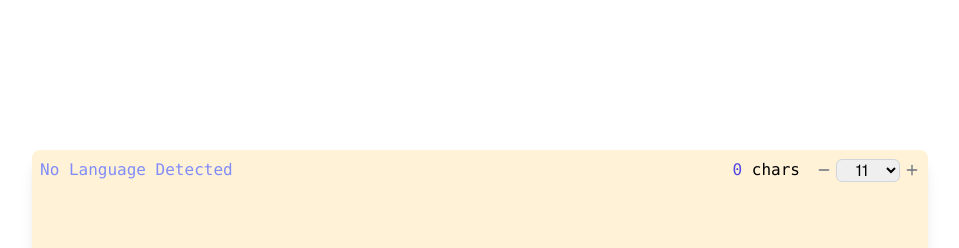
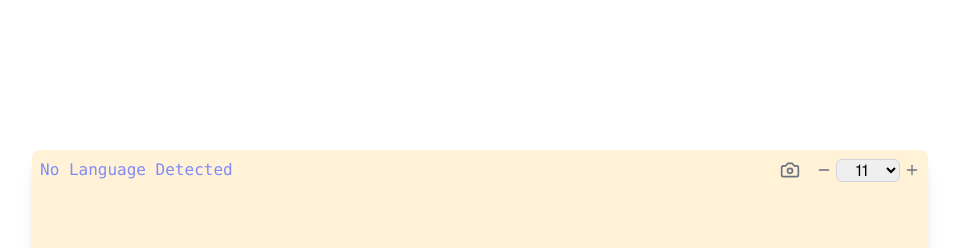
Before and after one commit to danielxies/pretty, a Next.js app: page / in a window 1280 px wide. Shown: the top 248 px of the page, without its empty margins (160-1119 px from the left). Built offline with nearby package versions, Linux system fonts and the light colour scheme.

Commit message:
Removed char counter, this is the commit where its removed so if you want it back you can rebase back to here

```diff
--- a/components/SimpleTextArea.tsx
+++ b/components/SimpleTextArea.tsx
@@ -12,6 +12,7 @@ import {
     MoveDiagonal2,
     Plus,
     Minus,
+    Camera,
 } from "lucide-react"; // Import necessary icons
 
 // Import Highlight.js GitHub Theme
@@ -314,13 +315,10 @@ export default function SimpleTextArea({
                         {detectedLanguage}
                     </span>
 
-                    {/* Char count and Font Size Controls */}
+                    {/* Camera Icon and Font Size Controls */}
                     <div className="flex items-center space-x-4">
-                        {/* Char Count */}
-                        <span className="text-[#4f46e5] font-mono">
-                            {charCount}{" "}
-                            <span className="text-black dark:text-white">chars</span>
-                        </span>
+                        {/* Camera Icon */}
+                        <Camera className="w-5 h-5 text-gray-500 cursor-pointer hover:text-gray-700" />
 
                         {/* Font Size Controls */}
                         <div className="flex items-center space-x-1">
```
